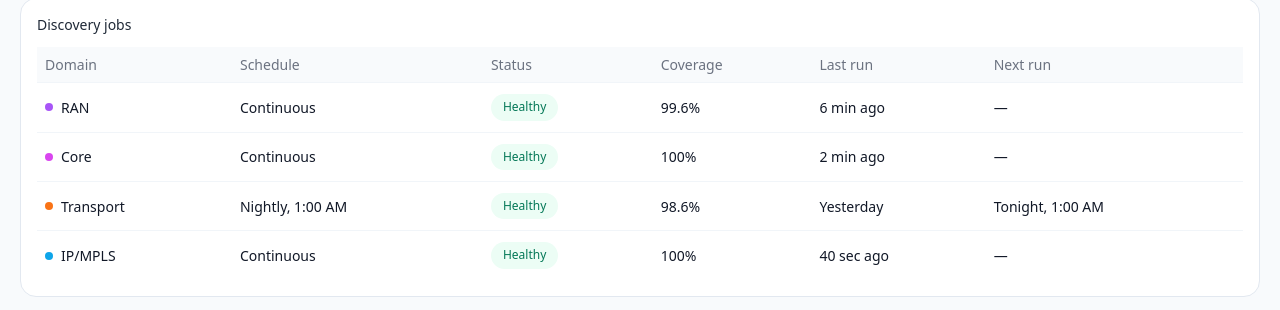
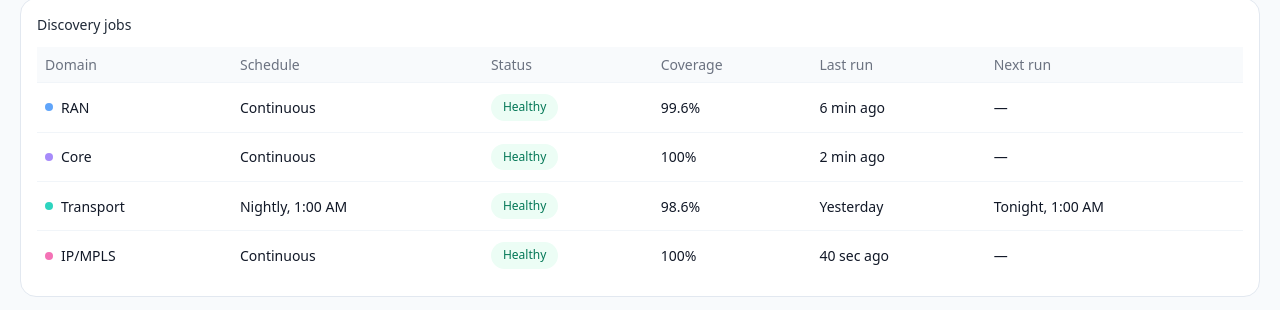
Before and after one commit to jayesh-vision/Discovery-and-Inventory, a React (Vite) app: page /discovery/insights in a window 1280 px wide. Shown: the part 211-521 px from the top of the page. Built offline with nearby package versions, Linux system fonts and the light colour scheme.

Commit message:
css color changes

```diff
--- a/src/data/discoveryOverview.ts
+++ b/src/data/discoveryOverview.ts
@@ -12,12 +12,20 @@ export const DISCOVERY_STATS: OverviewStat[] = [
   { value: '9', label: 'new objects found today', tone: 'purple' }
 ];
 
+/* purple+fuchsia read as near-identical at a glance, and orange doubles as
+   this same page's "Unreachable" status color (see SCAN_OUTCOME) — reusing
+   it for a plain domain label made a neutral category look like a warning.
+   These four are spaced further apart on the wheel and stay off the
+   red/orange/amber range the status tiles above already claim. The -400
+   shade (not -500) keeps them light, matching the pale, low-saturation
+   tone the rest of this page's cards and tiles already use — solid -500
+   fills read as far more heavily "highlighted" than anything around them. */
 export type DomainKey = 'RAN' | 'Core' | 'Transport' | 'IPMPLS';
 export const DOMAIN_HEX: Record<DomainKey, string> = {
-  RAN: 'var(--vw-color-purple-500)',
-  Core: 'var(--vw-color-fuchsia-500)',
-  Transport: 'var(--vw-color-orange-500)',
-  IPMPLS: 'var(--vw-color-sky-500)'
+  RAN: 'var(--vw-color-blue-400)',
+  Core: 'var(--vw-color-violet-400)',
+  Transport: 'var(--vw-color-teal-400)',
+  IPMPLS: 'var(--vw-color-pink-400)'
 };
 export const DOMAIN_LABEL: Record<DomainKey, string> = { RAN: 'RAN', Core: 'Core', Transport: 'Transport', IPMPLS: 'IP/MPLS' };
 
```
